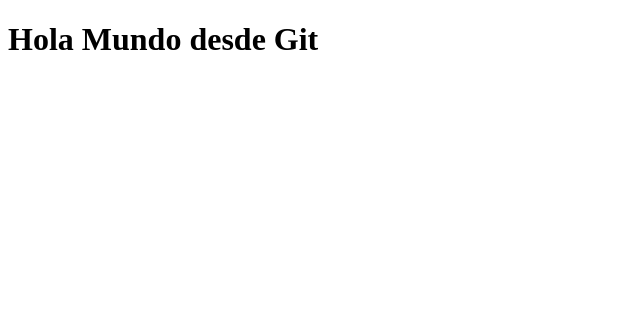
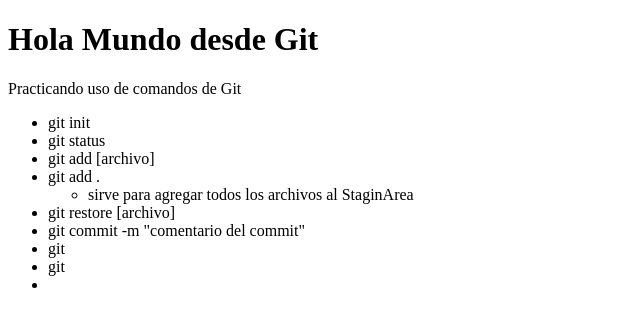
Before and after one commit to alobp/Hola-Mundo-Git, a plain HTML site: page index.html in a window 1280 px wide. Shown: the whole page, without its empty margins (0-640 px from the left). Drawn offline with Linux system fonts and the light colour scheme.

Commit message:
Se agrego una descripcion de los comandos usados

```diff
--- a/index.html
+++ b/index.html
@@ -7,5 +7,21 @@
 </head>
 <body>
     <h1>Hola Mundo desde Git</h1>
+    <p>Practicando uso de comandos de Git</p>
+    <ul>
+        <li>git init</li>
+        <li>git status</li>
+        <li>git add [archivo]</li>
+        <li>git add .
+            <ul>
+                <li>sirve para agregar todos los archivos al StaginArea</li>
+            </ul>
+        </li>
+        <li>git restore [archivo]</li>
+        <li>git commit -m "comentario del commit"</li>
+        <li>git </li>
+        <li>git </li>
+        <li></li>
+    </ul>
 </body>
 </html>
```
